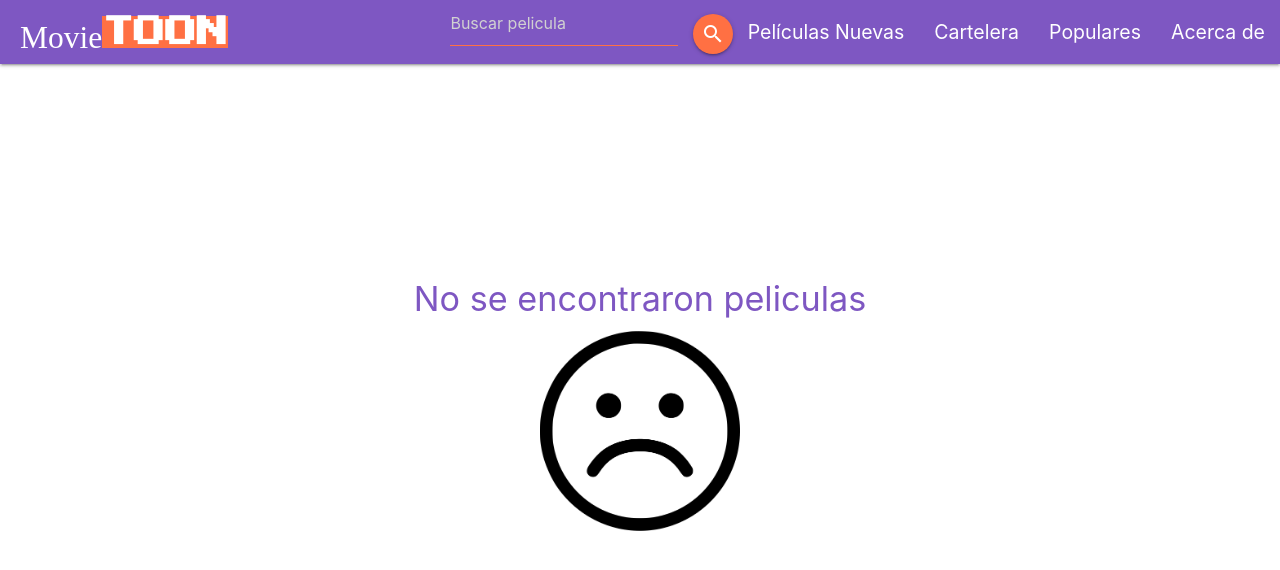
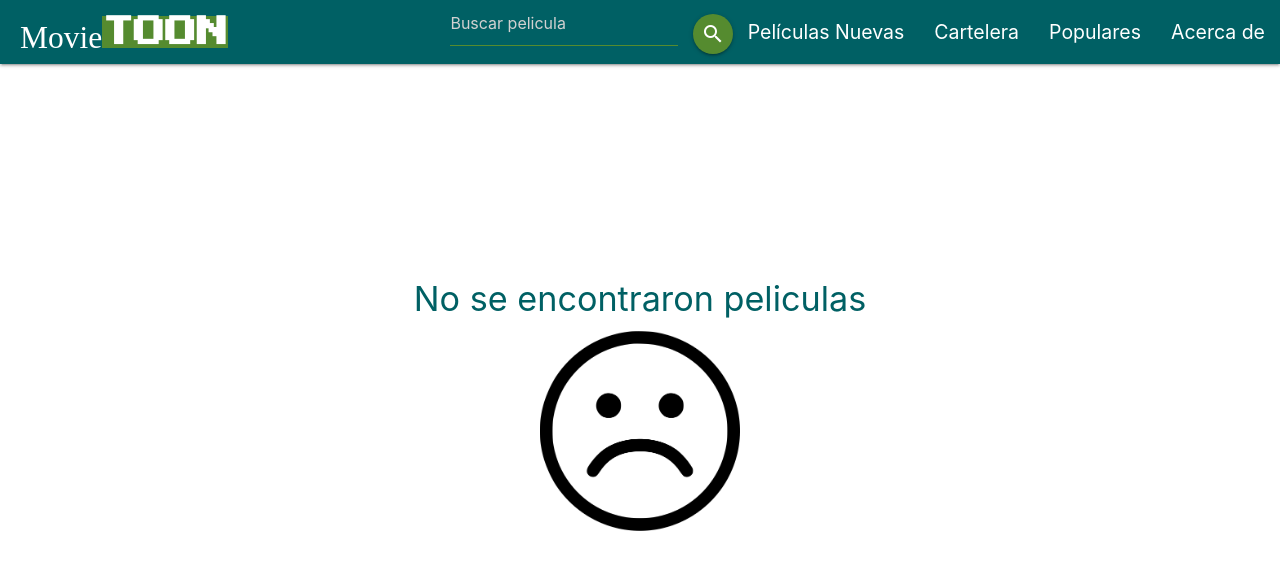
Before and after one commit to GeraldRF/movies-platform, a Vue app: page / in a window 1280 px wide. Shown: the top 570 px of the page. Built offline with nearby package versions, Linux system fonts and the light colour scheme; no server answers; a web font is replaced by a local one.

Commit message:
se hicieron cambios en colores

```diff
--- a/src/assets/css/app.css
+++ b/src/assets/css/app.css
@@ -26,7 +26,7 @@ img {
   align-items: flex-end;
 }
 .search-form input {
-  border-bottom-color: #ff7043 !important;
+  border-bottom-color: #558b2f !important;
 }
 .btn-floating {
   margin-right: 0 !important;
@@ -73,9 +73,9 @@ img {
 .pagination > li > input {
   width: 50px !important;
   text-align: center;
-  border: #7e57c2 0.5px solid !important;
+  border: #006064 0.5px solid !important;
   background-color: rgb(255, 255, 255) !important;
-  color: #7e57c2;
+  color: #006064;
   font-weight: 600;
   box-shadow: inset 0 0 4px rgba(0, 0, 0, 0.527) !important;
 }
@@ -97,7 +97,7 @@ img {
 .card-title {
   font-size: 1.2em !important;
   text-align: center;
-  color: #7e57c2 !important;
+  color: #006064 !important;
 }
 
 .img-card img {
@@ -155,7 +155,7 @@ img {
   border-top-left-radius: 10px;
   border-bottom-right-radius: 10px;
   background-color: #00000077;
-  border: #ff7043;
+  border: #558b2f;
   box-shadow: 0 0 4px rgba(0, 0, 0, 0.575);
   font-size: 1.4em;
   font-weight: 500;
@@ -218,7 +218,7 @@ img {
 }
 .data-container div::-webkit-scrollbar-thumb,
 .genre-container::-webkit-scrollbar-thumb {
-  background: #7e57c2b2;
+  background: #006064b2;
   border-radius: 10px;
   box-shadow: inset 1px 1px 4px rgba(0, 0, 0, 0.87);
 }
@@ -250,7 +250,7 @@ img {
 }
 .not-found h4 {
   text-align: center;
-  color: #7e57c2;
+  color: #006064;
 }
 .not-found div {
   width: 200px;
--- a/src/components/Movie.vue
+++ b/src/components/Movie.vue
@@ -28,7 +28,7 @@
         </div>
         <div class="genre-container">
           <div
-            class="deep-purple lighten-1 white-text genre"
+            class="cyan darken-4 white-text genre"
             v-for="genre in movie.genre_ids"
             :key="genre"
           >
--- a/src/components/MoviesList.vue
+++ b/src/components/MoviesList.vue
@@ -8,7 +8,7 @@
   <ul v-show="this.currentPage > 1" class="pagination center-align">
     <li
       :class="{
-         'waves-effect btn deep-purple lighten-1': this.currentPage != 1
+         'waves-effect btn cyan darken-4': this.currentPage != 1
          }"
     >
       <a href="#" @click="selectPage('-1')" class="white-text"
@@ -22,7 +22,7 @@
       :class="
         this.currentPage == this.maxPage
           ? ''
-          : 'waves-effect btn deep-purple lighten-1'
+          : 'waves-effect btn cyan darken-4'
       "
     >
       <a class="white-text" href="#" @click="selectPage('+1')"
@@ -38,7 +38,7 @@
   <ul v-show="maxPage != 0" class="pagination center-align">
     <li
       :class="{
-         'waves-effect btn-short deep-purple lighten-1': this.currentPage != 1
+         'waves-effect btn-short cyan darken-4': this.currentPage != 1
          }
       "
     >
@@ -60,7 +60,7 @@
       :class="
         this.currentPage == this.maxPage
           ? ''
-          : 'waves-effect btn deep-purple lighten-1'
+          : 'waves-effect btn cyan darken-4'
       "
     >
       <a class="white-text" href="#" @click="selectPage('+1')"
--- a/src/components/Navbar.vue
+++ b/src/components/Navbar.vue
@@ -1,9 +1,9 @@
 <template>
-  <nav class="deep-purple lighten-1">
+  <nav class="cyan darken-4">
     <div class="nav-wrapper">
       <router-link to="/" class="brand-logo">
         <span class="text-light">Movie</span
-        ><span class="text-bold deep-orange lighten-1">TOON</span>
+        ><span class="text-bold light-green darken-3">TOON</span>
       </router-link>
       <a href="#" data-target="mobile-demo" class="sidenav-trigger"
         ><i class="material-icons">menu</i></a
@@ -20,7 +20,7 @@
             />
             <router-link
               :to="{ name: 'SearchMovie', query: { q: this.search }, }"
-              class="btn-floating deep-orange lighten-1 link"
+              class="btn-floating light-green darken-3 link"
             >
               <i class="material-icons col m2 xl3">search</i>
             </router-link>
@@ -43,7 +43,7 @@
       </ul>
     </div>
   </nav>
-  <ul class="sidenav deep-purple lighten-1" id="mobile-demo">
+  <ul class="sidenav cyan darken-4" id="mobile-demo">
     <li>
       <div class="row search-form">
         <input
@@ -55,7 +55,7 @@
         />
         <router-link
               :to="{ name: 'SearchMovie', query: { q: this.search }, }"
-              class="btn-floating deep-orange lighten-1 link"
+              class="btn-floating light-green darken-3 link"
             >
               <i class="material-icons col m2 xl3">search</i>
             </router-link>
```
